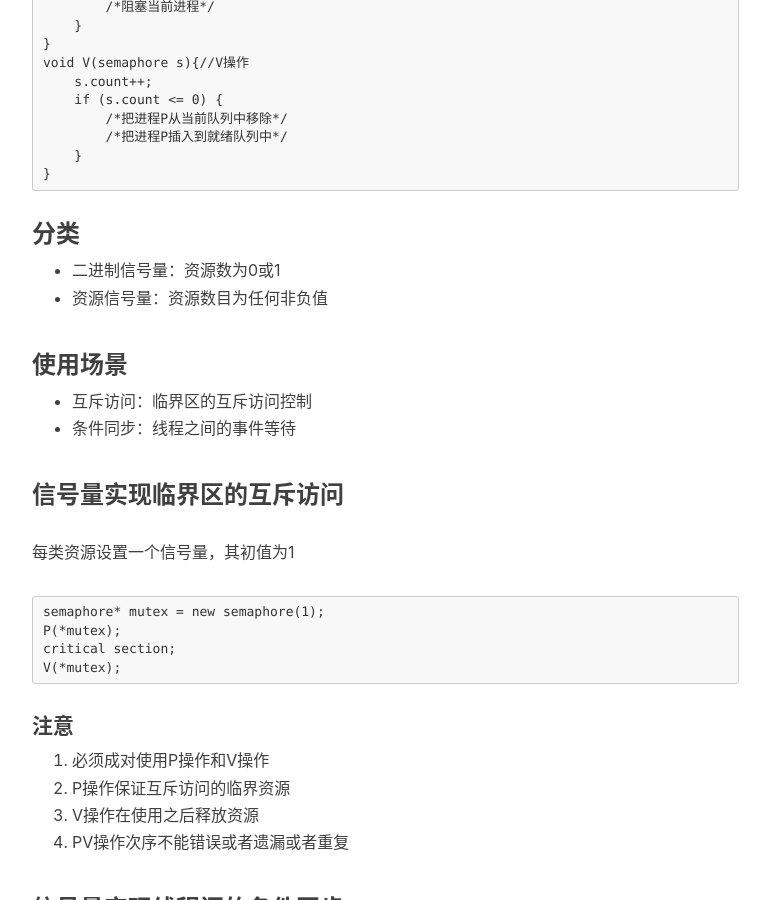
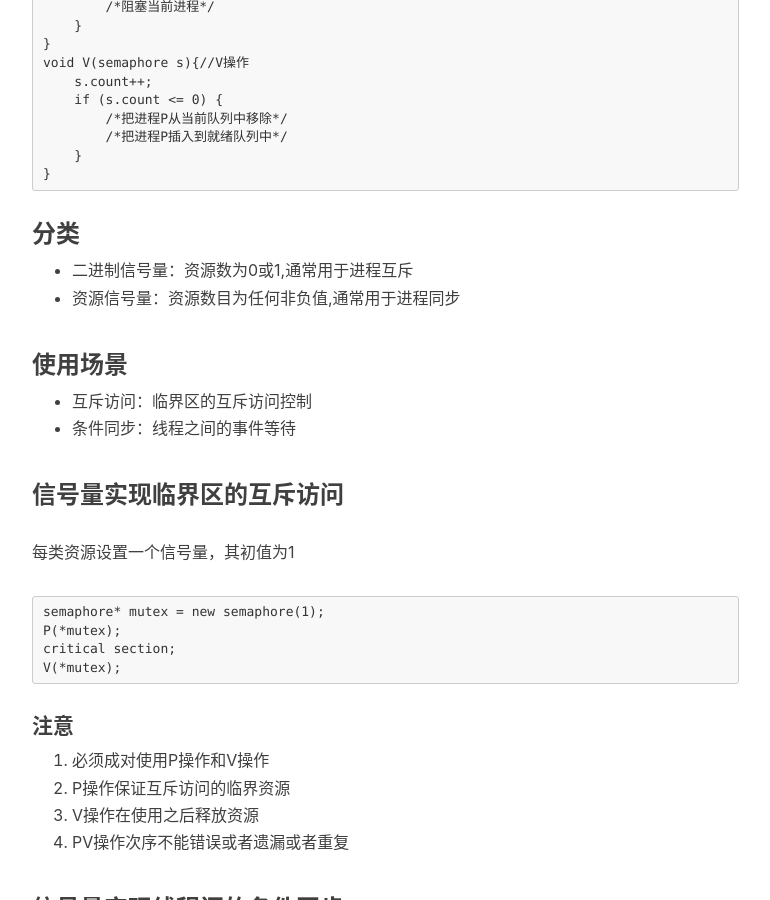
Before and after one commit to Stephan14/Stephan14.github.io, a Jekyll site: the page built from _posts/2018-05-01-semaphore.markdown, in a window 1280 px wide and 900 px high, scrolled down 1578 px. Shown: the whole window, without its empty margins (233-1003 px from the left). Built offline with Jekyll 4.4.1, drawn with Linux system fonts in a browser that asks for light colours; nearby versions of some CDN libraries; comment, search, counter and statistics services are not loaded.

Commit message:
信号量分类

```diff
--- a/_posts/2018-05-01-semaphore.markdown
+++ b/_posts/2018-05-01-semaphore.markdown
@@ -57,8 +57,8 @@ void V(semaphore s){//V操作
 
 ### 分类
 
-- 二进制信号量：资源数为0或1
-- 资源信号量：资源数目为任何非负值
+- 二进制信号量：资源数为0或1,通常用于进程互斥
+- 资源信号量：资源数目为任何非负值,通常用于进程同步
 
 ### 使用场景
 - 互斥访问：临界区的互斥访问控制
```
